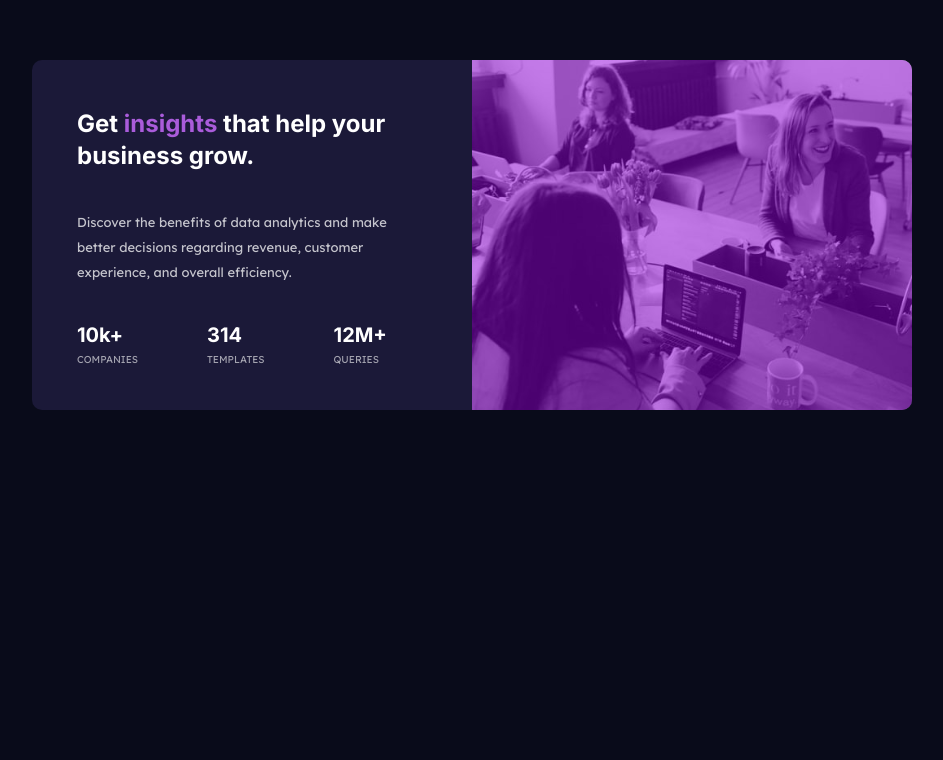
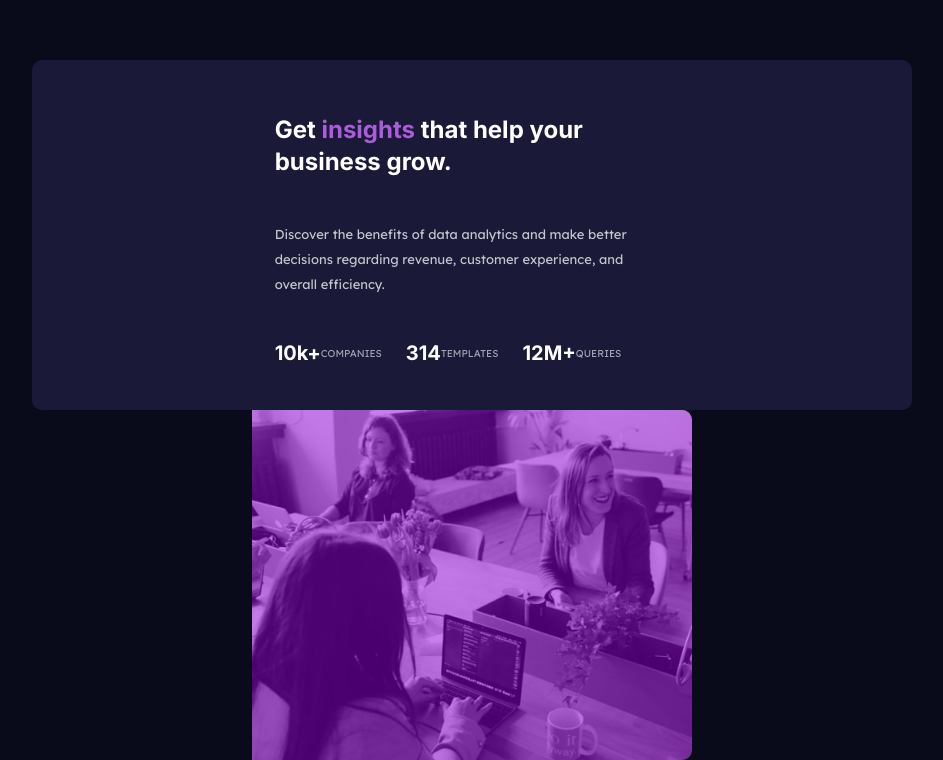
Before and after one commit to Ghaffar7/stats-preview-card-component, a plain HTML site: page index.html in a window 1280 px wide. Shown: the part 165-925 px from the top of the page, without its empty margins (168-1111 px from the left). Before the commit the page ends 800 px from the top, so only its background shows below. Drawn offline with Linux system fonts and the light colour scheme.

Commit message:
Update index.html

```diff
--- a/index.html
+++ b/index.html
@@ -19,11 +19,14 @@
             <h1>Get <span>insights</span> that help your business grow.</h1>
             <p>Discover the benefits of data analytics and make better decisions regarding revenue, customer experience, and overall efficiency.</p>
             <div class="stats">
-                <h2>10k+ <p class="desc">companies</p></h2>
+                <h2>10k+</h2>
+                <p class="desc">companies</p>
 
-                <h2>314 <p class="desc">templates</p></h2>
+                <h2>314</h2>
+                <p class="desc">templates</p>
 
-                <h2>12M+ <p class="desc">queries</p></h2>
+                <h2>12M+</h2>
+                <p class="desc">queries</p>
 
             </div>
         </div>
```
